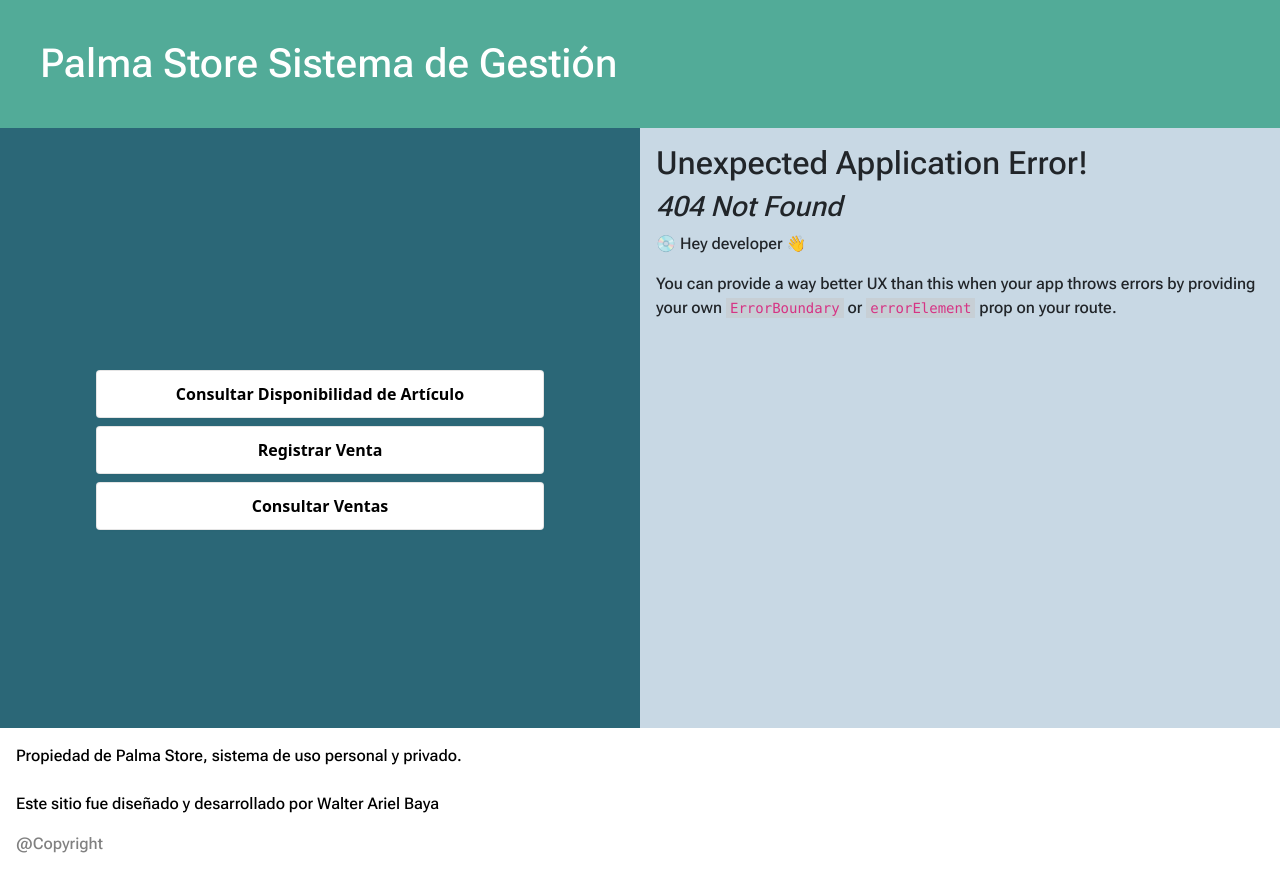
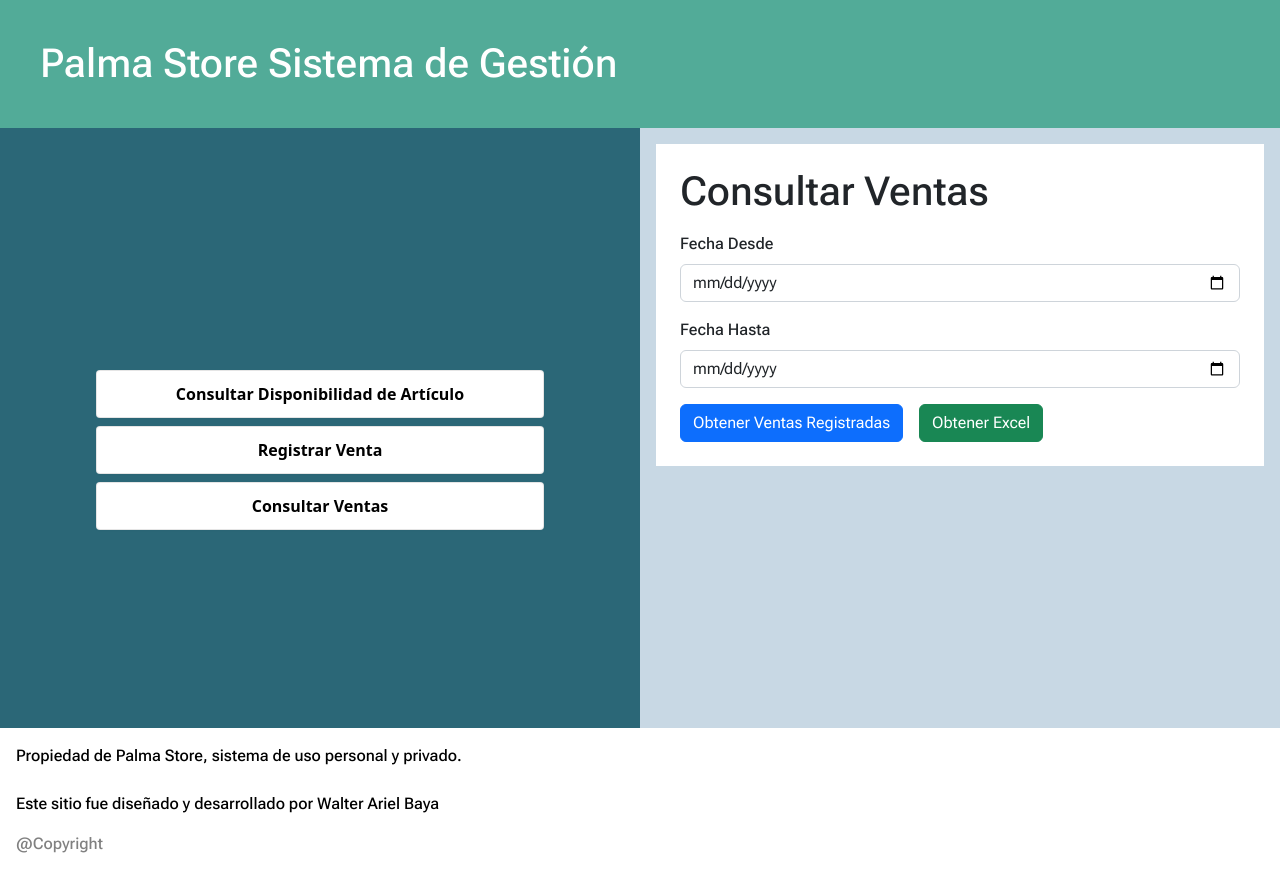
Before and after one commit to walterbaya/management-system, a React (Create React App) app in the folder client/palma-store/: page /consultar_ventas in a window 1280 px wide. Before the commit this address had no page. Built offline with nearby package versions, Linux system fonts and the light colour scheme.

Commit message:
se agrega funcionamiento al router

```diff
--- a/client/palma-store/src/App.js
+++ b/client/palma-store/src/App.js
@@ -1,58 +1,54 @@
-import './App.css';
-import { Component } from 'react';
-import {
-  createBrowserRouter,
-  RouterProvider,
-} from "react-router-dom";
-import Registrar from './components/RegistrarVenta';
-
-
-const router = createBrowserRouter([
-  {
-    path: "/registrar",
-    element: <Registrar/>,
-  },
-]);
-
-
+import "./App.css";
+import { Component } from "react";
+import { BrowserRouter as Router, Route, Link, Routes } from "react-router-dom";
+import Registrar from "./components/RegistrarVenta";
+import Consultar from "./components/ConsultarVentas";
+import Disponibilidad from "./components/DisponibilidadArticulo";
 
 class App extends Component {
   render() {
     return (
-      <div>
+      <Router>
         <header>
-          <h1 className="main-title w-100 m-0">Palma Store Sistema de Gestión</h1>
+          <h1 className="main-title w-100 m-0">
+            Palma Store Sistema de Gestión
+          </h1>
         </header>
 
         <section className="d-flex flex-row">
           <div className="main-buttons-container">
             <div id="main-buttons" className="main-buttons">
-              <button className="btn-main my-1" >
+              <Link className="btn-main my-1" to={`/`}>
                 Consultar Disponibilidad de Artículo
-              </button>
-              <a className="btn-main my-1" href={`/registrar`}>
+              </Link>
+              <Link className="btn-main my-1" to="/registrar">
                 Registrar Venta
-              </a>
-              <button className="btn-main my-1">
+              </Link>
+              <Link className="btn-main my-1" to={`/consultar_ventas`}>
                 Consultar Ventas
-              </button>
+              </Link>
             </div>
           </div>
-
           <div className="explanation-text-main">
-            <RouterProvider router={router} />
+            <switch>
+              <Routes>
+                <Route path="/registrar" element=<Registrar /> />
+                <Route path="/consultar_ventas" element=<Consultar /> />
+                <Route path="/" element=<Disponibilidad /> />
+              </Routes>
+            </switch>
           </div>
         </section>
-
         <footer>
-          <p>Propiedad de Palma Store, sistema de uso personal y privado. <br /> <br />
+          <p>
+            Propiedad de Palma Store, sistema de uso personal y privado. <br />{" "}
+            <br />
             Este sitio fue diseñado y desarrollado por Walter Ariel Baya
           </p>
-          @Copyright </footer>
-      </div>
-    )
-
-      ;
+          @Copyright{" "}
+        </footer>
+      </Router>
+    );
   }
 }
 
--- /dev/null
+++ b/client/palma-store/src/components/ConsultarVentas.js
@@ -0,0 +1,124 @@
+import {Component} from "react";
+const axios = require("axios");
+
+
+function validarFormulario(consulta) {
+    if (!consulta.fecha_desde) {
+      return "Error, se debe ingresar una fecha desde";
+    }
+    if (!consulta.fecha_hasta) {
+      return "Error, se debe ingresar una fecha hasta";
+    }
+    if (!consulta.fecha_desde > consulta.fecha_hasta) {
+      return "Error, fecha hasta tiene que ser superior o igual a fecha desde.";
+    }
+
+    return "ok";
+  }
+
+class Consultar extends Component{
+    constructor(props){
+        super(props);
+        this.state = {
+            fecha_hasta: "",
+            fecha_desde: ""
+        }
+        this.cambiar_fecha_desde = this.cambiar_fecha_desde.bind(this);
+        this.cambiar_fecha_hasta = this.cambiar_fecha_hasta.bind(this);
+    }
+
+    cambiar_fecha_desde(event) {
+        this.setState({ fecha_desde: event.target.value });
+    }
+    cambiar_fecha_hasta(event) {
+        this.setState({ fecha_hasta: event.target.value });
+    }
+
+    obtener_excel() {
+        const consulta = {
+          fecha_desde: this.state.fecha_desde,
+          fecha_hasta: this.state.fecha_hasta,
+        };
+
+        const validacion = validarFormulario(consulta);
+
+        if (validacion === "ok") {
+          axios
+            .post("http://localhost:3000/obtener_excel", consulta)
+            .then((response) => console.log(response.data))
+            .catch((error) => console.log(error));
+        } else {
+          this.setState({ error: validacion });
+        }
+      }
+
+
+    enviar_formulario() {
+        const consulta = {
+          fecha_desde: this.state.fecha_desde,
+          fecha_hasta: this.state.fecha_hasta,
+        };
+
+        const validacion = validarFormulario(consulta);
+
+        if (validacion === "ok") {
+          axios
+            .post("http://localhost:3000/consulta_facturas", consulta)
+            .then((response) => console.log(response.data))
+            .catch((error) => console.log(error));
+        } else {
+          this.setState({ error: validacion });
+        }
+      }
+
+
+    render(){
+        return(
+            <div>
+            <form
+              className="bg-white p-4 h-100"
+              onSubmit={(event) => event.preventDefault()}
+            >
+              <h1>Consultar Ventas</h1>
+              <div className="form-group mt-3">
+                <label className="pb-2">Fecha Desde</label>
+                <input
+                  type="date"
+                  className="form-control"
+                  value={this.state.fecha_desde}
+                  onChange={this.cambiar_fecha_desde}
+                />
+              </div>
+              <div className="form-group mt-3">
+                <label className="pb-2">Fecha Hasta</label>
+                <input
+                  type="date"
+                  className="form-control"
+                  value={this.state.fecha_hasta}
+                  onChange={this.cambiar_fecha_hasta}
+                />
+              </div>
+              <button
+                className="btn btn-primary mt-3"
+                onClick={this.enviar_formulario}
+              >
+                Obtener Ventas Registradas
+              </button>
+              <button
+                className="btn btn-success mt-3 mx-3"
+                onClick={this.obtener_excel}
+              >
+                Obtener Excel
+              </button>
+            </form>
+          </div>
+        );
+    }
+}
+
+
+
+
+
+
+export default Consultar;
--- /dev/null
+++ b/client/palma-store/src/components/DisponibilidadArticulo.js
@@ -0,0 +1,57 @@
+import { Component } from "react";
+const axios = require("axios");
+
+class Disponibilidad extends Component {
+  constructor(props) {
+    super(props);
+    this.state = {
+      nombre_articulo: "",
+    };
+    this.cambiar_nombre_articulo = this.cambiar_nombre_articulo.bind(this);
+  }
+
+  cambiar_nombre_articulo(event) {
+    this.setState({ nombre_articulo: event.target.value });
+  }
+
+
+  enviar_formulario() {
+    const consulta = {
+      nombre_articulo: this.state.nombre_articulo,
+    };
+    axios
+      .post("http://localhost:3000/consulta_facturas", consulta)
+      .then((response) => console.log(response.data))
+      .catch((error) => console.log(error));
+  }
+
+  render() {
+    return (
+      <div>
+        <form
+          className="bg-white p-4 h-100"
+          onSubmit={(event) => event.preventDefault()}
+        >
+          <h1>Consultar Ventas</h1>
+          <div className="form-group mt-3">
+            <label className="pb-2">Nombre Articulo</label>
+            <input
+              type="text"
+              className="form-control"
+              value={this.state.nombre_articulo}
+              onChange={this.cambiar_nombre_articulo}
+            />
+          </div>
+          <button
+            className="btn btn-primary mt-3"
+            onClick={this.enviar_formulario}
+          >
+            Obtener Ventas Registradas
+          </button>
+        </form>
+      </div>
+    );
+  }
+}
+
+export default Disponibilidad;
```
Also changed, not shown: 1 other file (tests, documents, lock files or other folders).
